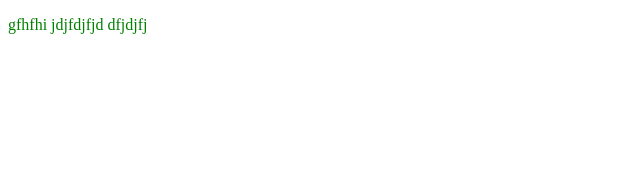
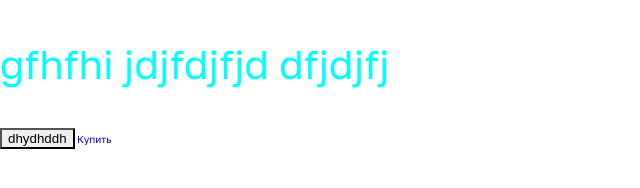
Before and after one commit to Dmitry1964/test-mono, a website built with webpack: page index.html in a window 1280 px wide. Shown: the whole page, without its empty margins (0-640 px from the left). Built offline with nearby package versions, Linux system fonts and the light colour scheme.

Commit message:
feat: добавляет шрифты

```diff
--- a/index.html
+++ b/index.html
@@ -7,5 +7,7 @@
 </head>
 <body>
     <p>gfhfhi jdjfdjfjd dfjdjfj</p>
+    <button>dhydhddh</button>
+    <a href="#">Купить</a>
 </body>
 </html>
--- a/src/index.scss
+++ b/src/index.scss
@@ -1 +1,3 @@
-@use './styles/header.scss';
+@use './styles/block/header.scss';
+@use './styles/fonts.scss';
+@use './styles/global.scss';
--- a/src/index.ts
+++ b/src/index.ts
@@ -1,4 +1 @@
-import './index.scss'
-import { asas } from "./temp";
-
-asas('dmitry')
+import './index.scss';
--- /dev/null
+++ b/src/styles/block/header.scss
@@ -0,0 +1,4 @@
+p {
+    color:aqua;
+    font-size: 2.5rem;
+}
--- /dev/null
+++ b/src/styles/fonts.scss
@@ -0,0 +1,17 @@
+@font-face {
+    font-style: normal;
+    font-weight: 400;
+    font-family: "Golos";
+
+    font-display: swap;
+    src: url("/public/fonts/golostext_regular.woff2") format("woff2");
+  }
+
+  @font-face {
+    font-style: normal;
+    font-weight: 400;
+    font-family: "Golos";
+
+    font-display: swap;
+    src: url("/public/fonts/golostext_regular.woff") format("woff");
+  }
--- /dev/null
+++ b/src/styles/global.scss
@@ -0,0 +1,46 @@
+@use './variables.scss';
+
+*,
+*::before,
+*::after {
+  box-sizing: border-box;
+}
+
+html,
+body {
+  margin: 0;
+  padding: 0;
+  min-height: 100vh;
+}
+
+body {
+    width: 100%;
+    height: 100%;
+    font-family: "Golos", "Arial", sans-serif;
+    font-size: 10px;
+    font-weight: 400;
+}
+
+a {
+    text-decoration: none;
+}
+
+// ios button \ inputs reset
+select,
+textarea,
+input:matches([type="email"],
+  [type="number"],
+  [type="password"],
+  [type="search"],
+  [type="tel"],
+  [type="text"],
+  [type="url"]) {
+  appearance: none;
+}
+
+button,
+[type="button"],
+[type="reset"],
+[type="submit"] {
+  appearance: none;
+}
--- a/src/styles/header.scss
+++ /dev/null
@@ -1,3 +0,0 @@
-p {
-    color: green;
-}
--- /dev/null
+++ b/src/styles/variables.scss
@@ -0,0 +1,2 @@
+   $color-default-white: red;
+    $font-first: "Golos", "Arial", sans-serif;
```
Also changed, not shown: public/fonts/golostext_regular.woff (added), public/fonts/golostext_regular.woff2 (added), public/fonts/roadradio.woff (added), public/fonts/roadradio.woff2 (added), public/fonts/roadradio_bold.woff (added), public/fonts/roadradio_bold.woff2 (added).
